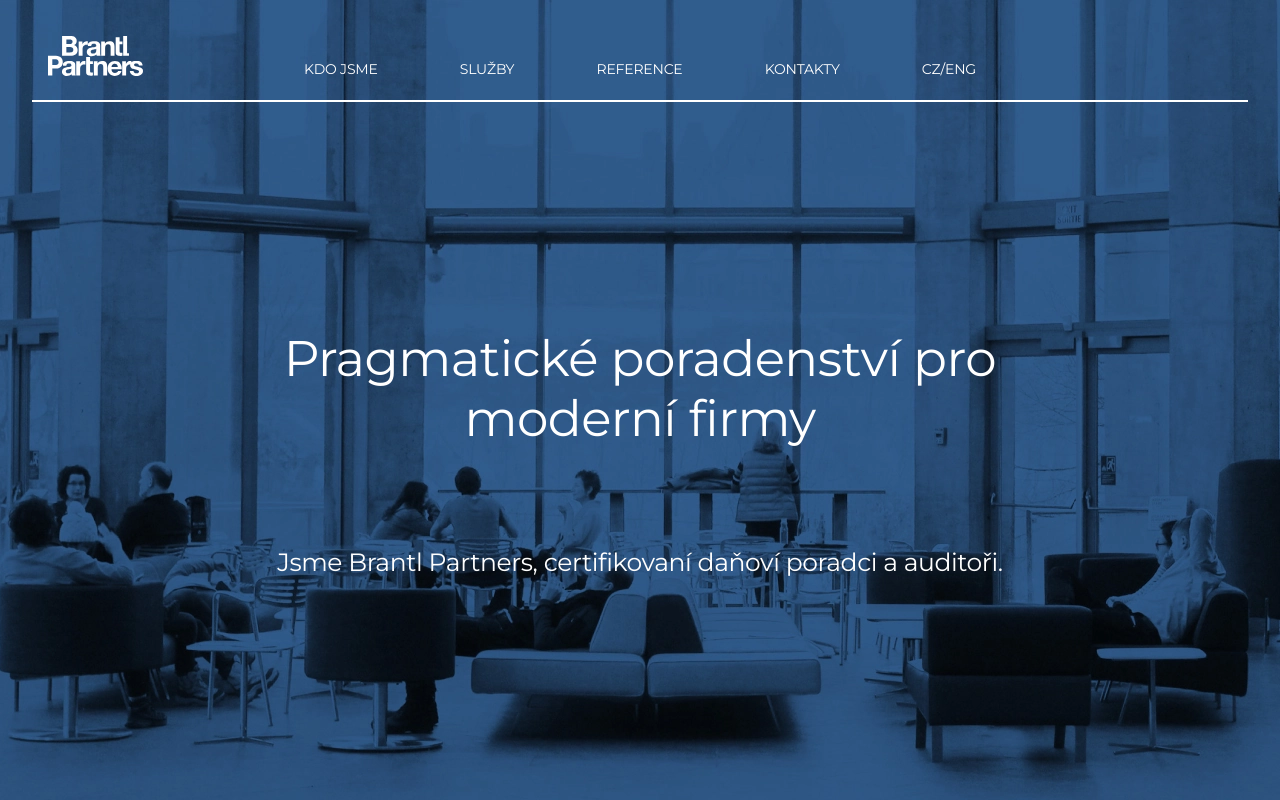
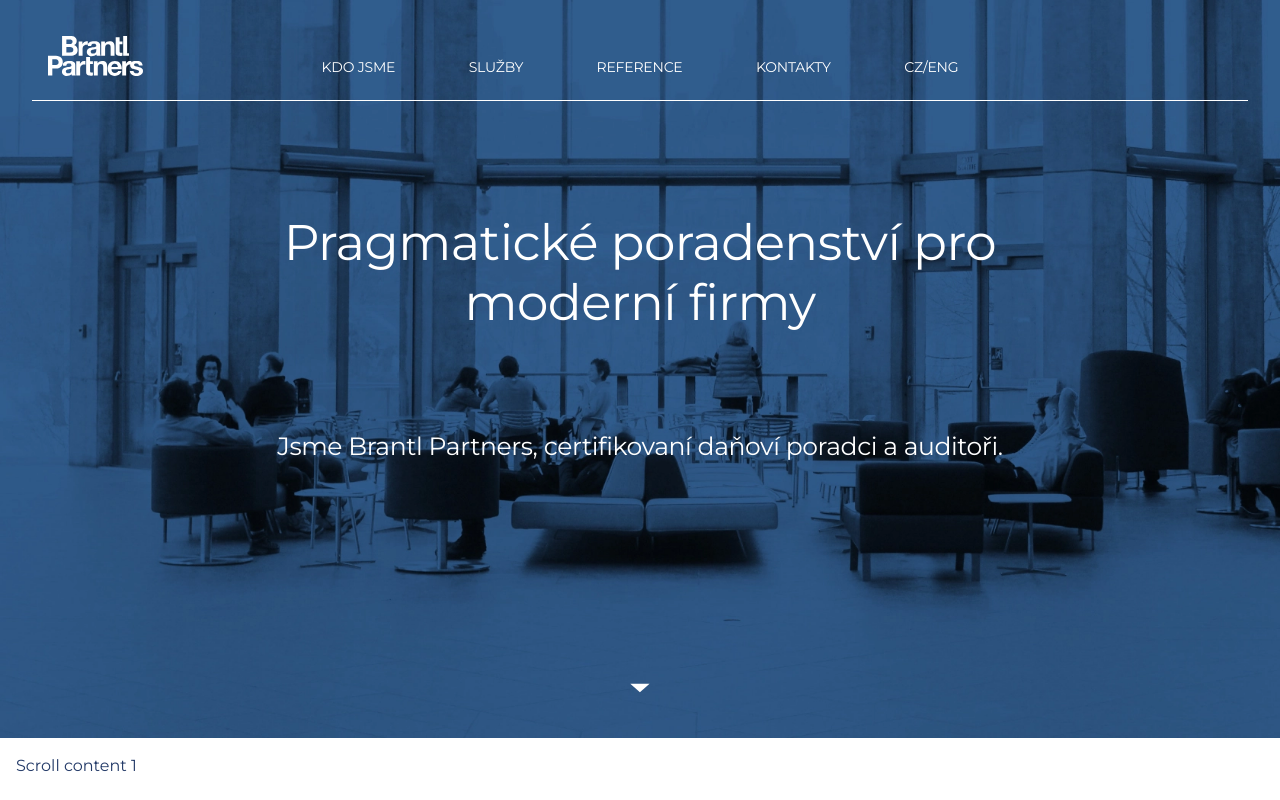
Before and after one commit to martinrodl/brantl, a Next.js app: page / in a window 1280 px wide. Shown: the top 800 px of the page. Built offline with nearby package versions, Linux system fonts and the light colour scheme.

Commit message:
refactor: refine ui components

```diff
--- a/src/components/pages/hero-banner.tsx
+++ b/src/components/pages/hero-banner.tsx
@@ -1,11 +1,20 @@
+import * as React from "react";
+
+import ResponsiveImage from "@/components/ui/responsive-image";
 import Vector from "@/public/vector.svg";
-import ResponsiveImage from "@/components/ui/responsive-image";
-import * as React from "react";
 
 export default function HeroBanner() {
   return (
     <div className="relative flex justify-center overflow-hidden">
-      <ResponsiveImage />
+      <ResponsiveImage
+        src="/hero.webp"
+        alt="Hero Banner Background"
+        width={1680}
+        height={968}
+        mobileWidth={1438}
+        mobileHeight={822}
+        priority
+      />
 
       <div className="absolute mx-6 flex h-full max-w-[800px] flex-col md:mx-16">
         <div className="my-auto flex flex-col gap-24 self-center text-center text-white lg:gap-20">
--- a/src/components/ui/nav-link.tsx
+++ /dev/null
@@ -1,15 +0,0 @@
-import type React from "react";
-
-interface NavLinkProps {
-  href: string;
-  children: React.ReactNode;
-}
-
-export function NavLink({ href, children }: NavLinkProps) {
-  return (
-    <a href={href} className="hover:text-primary group relative px-3 py-2 text-sm font-medium transition-colors">
-      {children}
-      <span className="bg-primary absolute inset-x-0 -bottom-[1px] h-[2px] origin-left scale-x-0 transition-transform duration-200 ease-out group-hover:scale-x-100" />
-    </a>
-  );
-}
--- a/src/components/ui/nav-menu.tsx
+++ b/src/components/ui/nav-menu.tsx
@@ -1,12 +1,12 @@
 "use client";
 
 import * as React from "react";
-import Link from "next/link";
 import { Menu, X } from "lucide-react";
 
 import { Button } from "@/components/ui/button";
 import { Sheet, SheetContent, SheetTrigger } from "@/components/ui/sheet";
-
+import { RouterLinkNav } from "@/components/ui/router-link-nav";
+import { RouterLinkMenu } from "@/components/ui/router-link-menu";
 import Logo from "@/public/logo.svg";
 import Vector from "@/public/vector.svg";
 
@@ -23,18 +23,14 @@
 
   return (
     <>
-      <nav className="relatove z-50 flex justify-between border-b-2 border-b-secondary-foreground p-4 md:mx-8 md:px-4 md:py-0 md:pt-9 lg:mx-16 lg:border-none">
+      <nav className="relative z-50 flex justify-between border-b border-b-secondary-foreground p-4 md:mx-8 md:px-4 md:py-0 md:pt-9 lg:mx-16 lg:border-none">
         <Logo className="h-[40px] w-[95px] shrink-0 justify-self-start fill-secondary-foreground md:mb-6 lg:mb-0 lg:mt-4 lg:h-[72px] lg:w-[172px]" />
 
-        <div className="lg:top-o absolute left-1/2 hidden w-full -translate-x-1/2 justify-between text-secondary-foreground md:bottom-0 md:flex md:max-w-[55%] md:pb-2 lg:bottom-auto lg:max-w-[800px] lg:gap-8 lg:border-b lg:pb-0">
+        <div className="absolute left-1/2 hidden w-full -translate-x-1/2 justify-between text-secondary-foreground md:bottom-0 md:flex md:max-w-[55%] md:pb-2 lg:bottom-auto lg:max-w-[800px] lg:gap-8 lg:border-b lg:pb-0">
           {links.map((link, idx) => (
-            <Link
-              key={`${link.href}-${idx}`}
-              href={link.href}
-              className="flex items-center justify-center whitespace-nowrap p-4 text-sm font-medium transition-colors hover:text-primary"
-            >
+            <RouterLinkNav key={`${link.href}-${idx}`} href={link.href}>
               {link.label}
-            </Link>
+            </RouterLinkNav>
           ))}
         </div>
 
@@ -54,7 +50,7 @@
           </SheetTrigger>
 
           <SheetContent className="w-full bg-black bg-[url('/menu-bg-mobile.webp')] bg-cover bg-center p-0 text-secondary-foreground">
-            <div className="flex w-full justify-between border-b-2 p-4">
+            <div className="absolute left-0 top-0 flex w-full justify-between border-b-2 p-4">
               <Logo className="h-[40px] w-[95px] shrink-0 fill-secondary-foreground" />
 
               <Button
@@ -69,19 +65,15 @@
               </Button>
             </div>
 
-            <nav className="flex h-full flex-col items-start justify-center gap-[24px] px-[48px]">
+            <nav className="flex h-full flex-col items-center justify-center gap-4 pl-12 pr-20">
               {links.map((link, idx) => (
-                <Link
+                <RouterLinkMenu
                   key={`${link.href}-${idx}`}
                   href={link.href}
-                  className="flex w-full items-center justify-between p-2 text-2xl font-medium text-white transition-colors hover:bg-gray-800"
+                  icon={<Vector width={20} height={20} className="fill-menu-icon -rotate-90" />}
                   onClick={() => setOpen(false)}
-                >
-                  <span>{link.label}</span>
-                  <span>
-                    <Vector width={20} height={20} className="fill-menu-icon -rotate-90" />
-                  </span>
-                </Link>
+                  label={link.label}
+                />
               ))}
             </nav>
           </SheetContent>
--- a/src/components/ui/responsive-image.tsx
+++ b/src/components/ui/responsive-image.tsx
@@ -1,11 +1,28 @@
 "use client";
 
+import * as React from "react";
 import { useState, useEffect } from "react";
-import Image from "next/image";
+import Image, { ImageProps } from "next/image";
 
 import { VIEWPORTS } from "@/constants/viewports";
+import { cn } from "@/lib/utils";
 
-export default function ResponsiveImage() {
+interface ResponsiveImageProps extends ImageProps {
+  mobileWidth?: number;
+  mobileHeight?: number;
+}
+
+export default function ResponsiveImage({
+  src,
+  alt,
+  width,
+  height,
+  mobileWidth,
+  mobileHeight,
+  priority,
+  className,
+  ...props
+}: ResponsiveImageProps) {
   const [windowWidth, setWindowWidth] = useState(0);
 
   useEffect(() => {
@@ -21,12 +38,12 @@
 
   return (
     <Image
-      src="/hero.webp"
-      alt="Hero Banner Background"
-      width={isMobile ? 1438 : 1680}
-      height={isMobile ? 822 : 968}
-      priority
-      className={isMobile ? "min-w-[1438px]" : "min-w-[1680px]"}
+      src={src}
+      alt={alt}
+      width={isMobile ? mobileWidth || width : width}
+      height={isMobile ? mobileHeight || height : height}
+      priority={priority}
+      className={cn(isMobile ? `min-w-[${mobileWidth || width}px]` : `min-w-[${width}px]`, className, { ...props })}
     />
   );
 }
--- /dev/null
+++ b/src/components/ui/router-link-menu.tsx
@@ -0,0 +1,21 @@
+import Link from "next/link";
+
+type RouterLinkMenuProps = {
+  href: string;
+  label: string;
+  icon?: React.ReactNode;
+  onClick?: () => void;
+};
+
+export function RouterLinkMenu({ href, label, icon, onClick }: RouterLinkMenuProps) {
+  return (
+    <Link
+      href={href}
+      className="flex w-full items-center justify-between p-2 text-2xl font-medium text-secondary-foreground transition-colors hover:bg-gray-800"
+      onClick={onClick}
+    >
+      <span>{label}</span>
+      {icon && icon}
+    </Link>
+  );
+}
--- /dev/null
+++ b/src/components/ui/router-link-nav.tsx
@@ -0,0 +1,19 @@
+import React from "react";
+import Link from "next/link";
+
+interface RouterLinkNavProps {
+  href: string;
+  children: React.ReactNode;
+}
+
+export function RouterLinkNav({ href, children }: RouterLinkNavProps) {
+  return (
+    <Link
+      href={href}
+      passHref
+      className="flex items-center justify-center whitespace-nowrap p-4 text-sm font-medium transition-all duration-300 ease-in-out hover:bg-secondary/80 hover:text-foreground hover:opacity-90"
+    >
+      {children}
+    </Link>
+  );
+}
```
